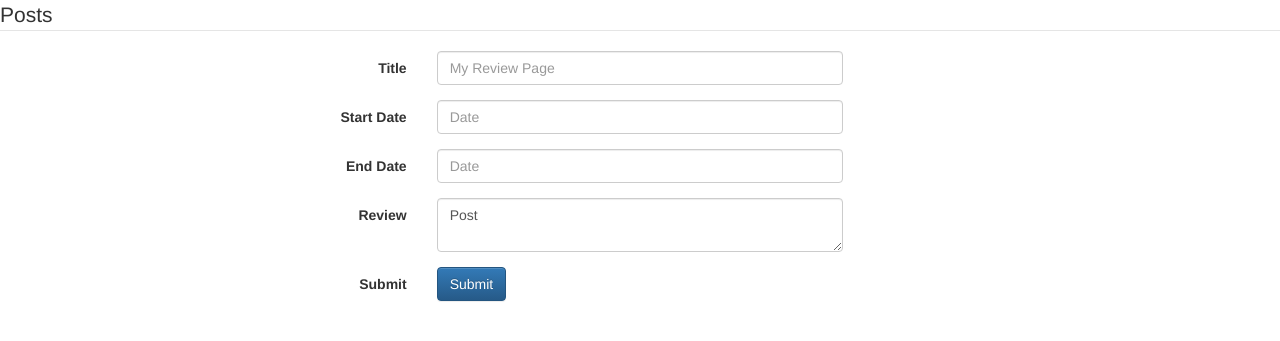
After one commit to cdarment/Armenhammer, a PHP site: page /includes/postdata.html in a window 1280 px wide. The commit adds this page. Shown: the top 341 px of the page. Run offline with PHP 8.4, Linux system fonts and the light colour scheme.

Commit message:
Working with deliverable 4

```diff
--- a/includes/application_includes.php
+++ b/includes/application_includes.php
@@ -6,6 +6,6 @@
  * Time: 7:16 PM
  */
 // Include the basic configuration elements
-require_once($_SERVER['DOCUMENT_ROOT'].'/../includes/config.php');
+require_once($_SERVER['DOCUMENT_ROOT'].'/includes/config.php');
 // Include the database connection and query class
 require_once(FS_INCLUDES . 'Database.php');
--- a/includes/config.php
+++ b/includes/config.php
@@ -38,7 +38,7 @@ if (! defined('DB_NAME')) define('DB_NAME', 'csc206_madeira');
  * FS_TEMPLATES is defined as FS_ROOT + includes/  OR  C:\xampp\htdocs\templates/
  *
  */
-if (! defined('FS_ROOT')) define('FS_ROOT', $_SERVER['DOCUMENT_ROOT'] . '/../');
+if (! defined('FS_ROOT')) define('FS_ROOT', $_SERVER['DOCUMENT_ROOT'] .'/');
 if (! defined('FS_INCLUDES')) define('FS_INCLUDES',  FS_ROOT.'includes/');
 if (! defined('FS_TEMPLATES')) define('FS_TEMPLATES', FS_ROOT . 'templates/');
 /**
--- /dev/null
+++ b/includes/postdata.html
@@ -0,0 +1,67 @@
+<!DOCTYPE html>
+<html lang="en">
+<!-- Latest compiled and minified CSS -->
+<link rel="stylesheet" href="https://maxcdn.bootstrapcdn.com/bootstrap/3.3.7/css/bootstrap.min.css" integrity="sha384-BVYiiSIFeK1dGmJRAkycuHAHRg32OmUcww7on3RYdg4Va+PmSTsz/K68vbdEjh4u" crossorigin="anonymous">
+<!-- Optional theme -->
+<link rel="stylesheet" href="https://maxcdn.bootstrapcdn.com/bootstrap/3.3.7/css/bootstrap-theme.min.css" integrity="sha384-rHyoN1iRsVXV4nD0JutlnGaslCJuC7uwjduW9SVrLvRYooPp2bWYgmgJQIXwl/Sp" crossorigin="anonymous">
+<!-- Latest compiled and minified JavaScript -->
+<script src="https://maxcdn.bootstrapcdn.com/bootstrap/3.3.7/js/bootstrap.min.js" integrity="sha384-Tc5IQib027qvyjSMfHjOMaLkfuWVxZxUPnCJA7l2mCWNIpG9mGCD8wGNIcPD7Txa" crossorigin="anonymous"></script>
+
+<head>
+    <meta charset="UTF-8">
+    <title>Posts</title>
+</head>
+<body>
+<form class="form-horizontal">
+    <fieldset>
+
+        <!-- Form Name -->
+        <legend>Posts</legend>
+
+        <!-- Text input-->
+        <div class="form-group">
+            <label class="col-md-4 control-label" for="Title ">Title</label>
+            <div class="col-md-4">
+                <input id="Title " name="Title " type="text" placeholder="My Review Page" class="form-control input-md" required="">
+
+            </div>
+        </div>
+
+        <!-- Text input-->
+        <div class="form-group">
+            <label class="col-md-4 control-label" for="Date">Start Date</label>
+            <div class="col-md-4">
+                <input id="Date" name="Date" type="text" placeholder="Date" class="form-control input-md" required="">
+
+            </div>
+        </div>
+
+        <!-- Text input-->
+        <div class="form-group">
+            <label class="col-md-4 control-label" for="End Date">End Date</label>
+            <div class="col-md-4">
+                <input id="End Date" name="End Date" type="text" placeholder="Date" class="form-control input-md" required="">
+
+            </div>
+        </div>
+
+        <!-- Textarea -->
+        <div class="form-group">
+            <label class="col-md-4 control-label" for="Review">Review</label>
+            <div class="col-md-4">
+                <textarea class="form-control" id="Review" name="Review">Post</textarea>
+            </div>
+        </div>
+
+        <!-- Button -->
+        <div class="form-group">
+            <label class="col-md-4 control-label" for="Submit">Submit</label>
+            <div class="col-md-4">
+                <button id="Submit" name="Submit" class="btn btn-primary">Submit</button>
+            </div>
+        </div>
+
+    </fieldset>
+</form>
+</body>
+</html>
```
Also changed, not shown: public/index.php (+5 -3 lines), includes/Database.php (renamed from includes/Datebase.php).
